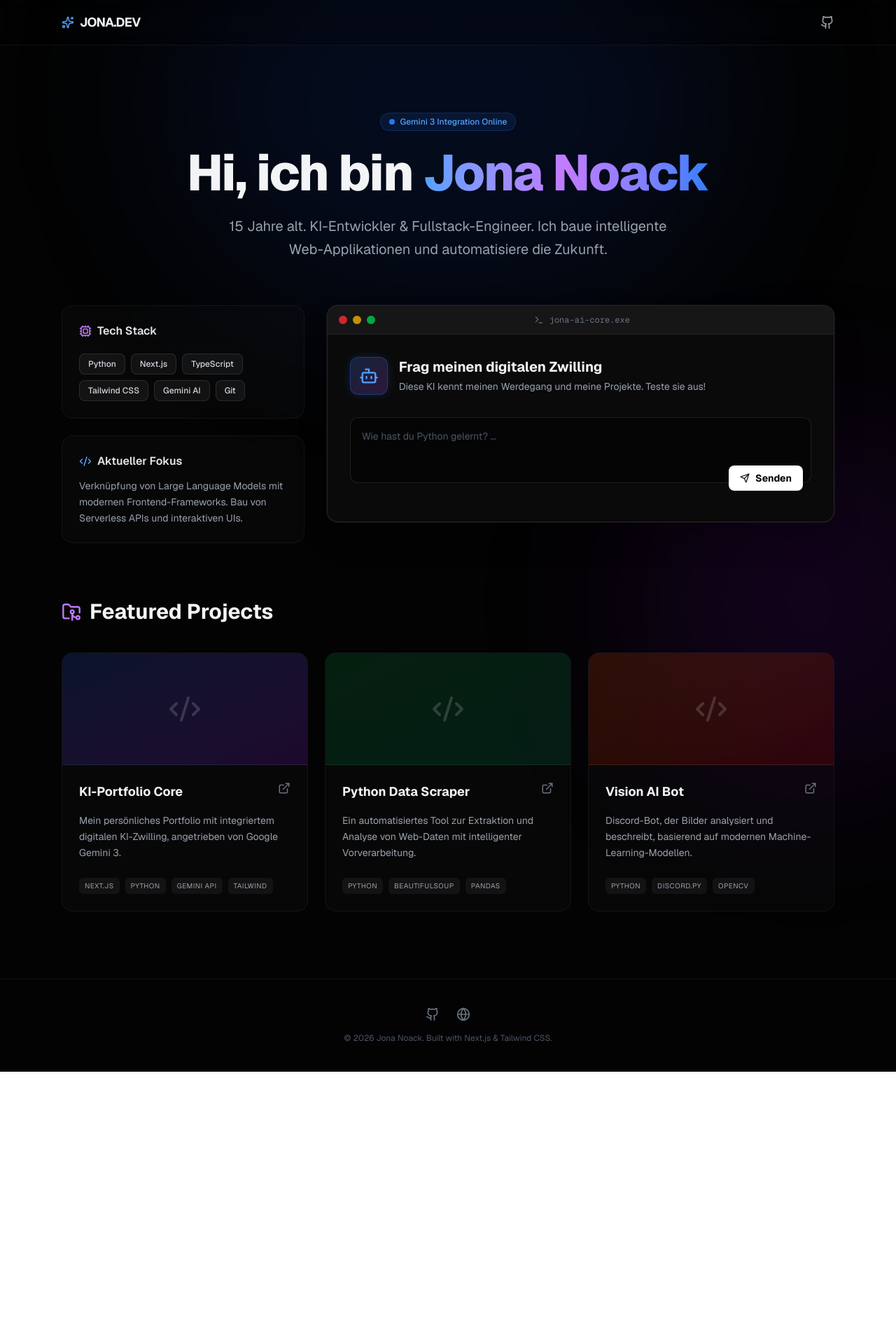
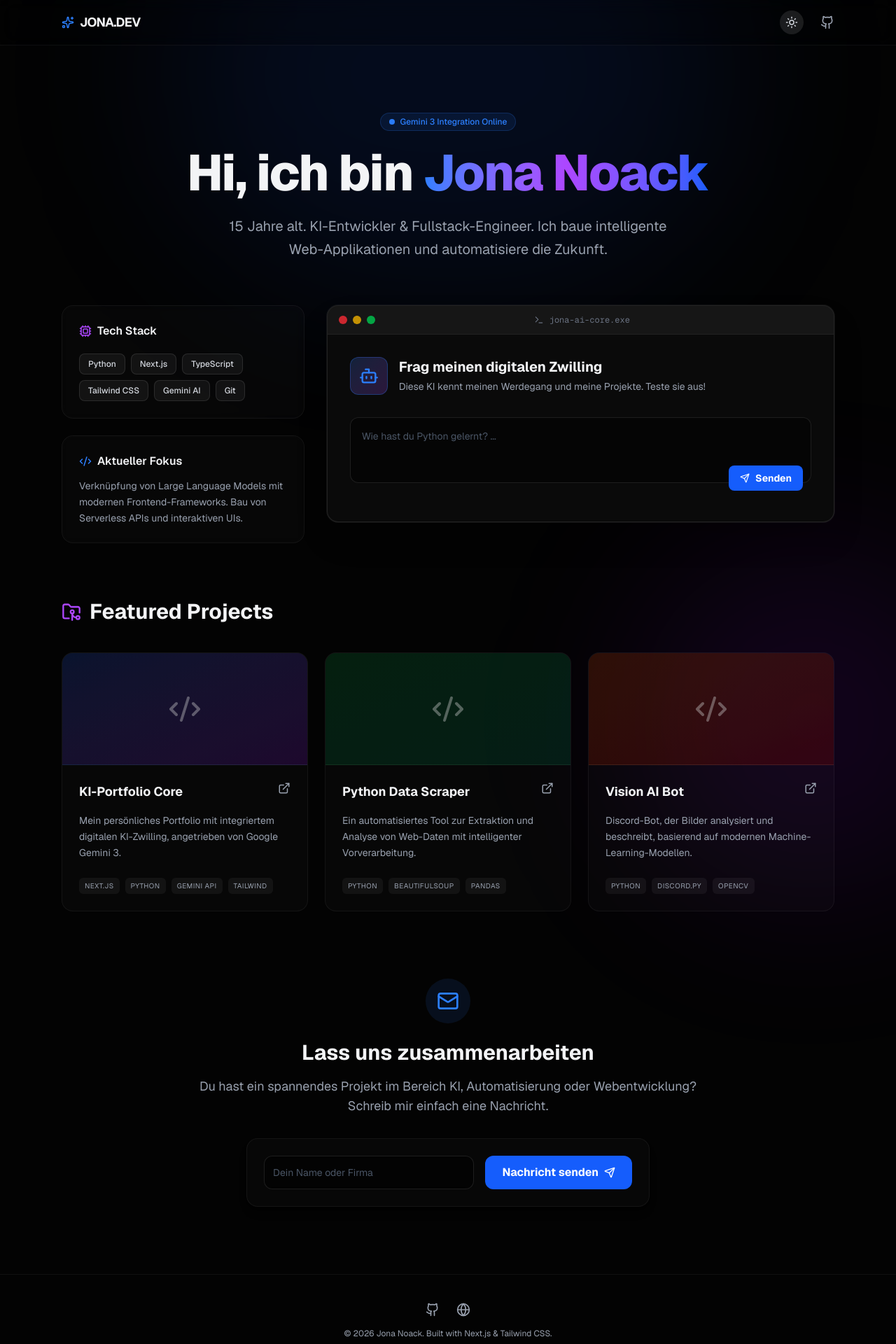
Before and after one commit to noackjona-hash/Portfolio, a Next.js app: page / in a window 1280 px wide. Shown: the top 1920 px of the page at 70% size. Before the commit the page ends 1531 px from the top, so only its background shows below. Built offline with nearby package versions, Linux system fonts and the light colour scheme.

Commit message:
Dark Mode Toggle und Kontaktbereich hinzugefügt

```diff
--- a/app/page.tsx
+++ b/app/page.tsx
@@ -1,12 +1,15 @@
 "use client";
-import { useState } from "react";
+import { useState, useEffect } from "react";
 import { motion } from "framer-motion";
-import { Bot, Code2, Cpu, Github, Globe, Send, Terminal, Sparkles, FolderGit2, ExternalLink } from "lucide-react";
+import { Bot, Code2, Cpu, Github, Globe, Send, Terminal, Sparkles, FolderGit2, ExternalLink, Sun, Moon, Mail } from "lucide-react";
 
 export default function Portfolio() {
   const [input, setInput] = useState("");
   const [response, setResponse] = useState("");
   const [loading, setLoading] = useState(false);
+
+  // Theme State (Dark Mode ist Standard)
+  const [isLight, setIsLight] = useState(false);
 
   const askAI = async () => {
     if (!input) return;
@@ -26,7 +29,23 @@ export default function Portfolio() {
     setLoading(false);
   };
 
-  // Platzhalter-Daten für deine Projekte
+  // Kontakt-Handler (öffnet lokales E-Mail-Programm)
+  const handleContact = (e: React.FormEvent) => {
+    e.preventDefault();
+    window.location.href = "mailto:jona.noack@outlook.de?subject=Kontaktanfrage über Portfolio";
+  };
+
+  // Dynamische Farbklassen basierend auf dem Theme
+  const themeClasses = {
+    bg: isLight ? "bg-gray-50" : "bg-[#030303]",
+    text: isLight ? "text-gray-900" : "text-gray-100",
+    textMuted: isLight ? "text-gray-600" : "text-gray-400",
+    cardBg: isLight ? "bg-white border-gray-200 shadow-md" : "bg-white/[0.02] border-white/5",
+    cardHover: isLight ? "hover:border-purple-400 hover:shadow-lg" : "hover:bg-white/[0.04] hover:border-purple-500/30",
+    inputBg: isLight ? "bg-gray-100 border-gray-300 text-gray-900 placeholder:text-gray-500" : "bg-black/50 border-white/10 text-gray-200 placeholder:text-gray-600",
+    navBg: isLight ? "bg-white/70 border-gray-200" : "bg-black/20 border-white/5",
+  };
+
   const projects = [
     {
       title: "KI-Portfolio Core",
@@ -52,21 +71,33 @@ export default function Portfolio() {
   ];
 
   return (
-    <div className="min-h-screen bg-[#030303] text-gray-100 selection:bg-purple-500/30 relative overflow-hidden font-sans">
+    <div className={`min-h-screen transition-colors duration-500 selection:bg-purple-500/30 relative overflow-hidden font-sans ${themeClasses.bg} ${themeClasses.text}`}>
 
       {/* Ambient Background Glow */}
-      <div className="absolute top-[-10%] left-1/2 -translate-x-1/2 w-[800px] h-[600px] bg-blue-600/10 blur-[120px] rounded-full pointer-events-none" />
-      <div className="absolute top-[40%] right-[-10%] w-[500px] h-[500px] bg-purple-600/10 blur-[120px] rounded-full pointer-events-none" />
+      {!isLight && (
+        <>
+          <div className="absolute top-[-10%] left-1/2 -translate-x-1/2 w-[800px] h-[600px] bg-blue-600/10 blur-[120px] rounded-full pointer-events-none" />
+          <div className="absolute top-[40%] right-[-10%] w-[500px] h-[500px] bg-purple-600/10 blur-[120px] rounded-full pointer-events-none" />
+        </>
+      )}
 
       {/* Navigation / Header */}
-      <nav className="w-full border-b border-white/5 bg-black/20 backdrop-blur-md sticky top-0 z-50">
+      <nav className={`w-full border-b backdrop-blur-md sticky top-0 z-50 transition-colors duration-500 ${themeClasses.navBg}`}>
         <div className="max-w-6xl mx-auto px-6 h-16 flex items-center justify-between">
           <span className="font-bold text-lg tracking-tighter flex items-center gap-2">
-            <Sparkles size={18} className="text-blue-400" />
+            <Sparkles size={18} className="text-blue-500" />
             JONA.DEV
           </span>
-          <div className="flex gap-4">
-            <a href="https://github.com/noackjona-hash" target="_blank" className="text-gray-400 hover:text-white transition-colors"><Github size={20} /></a>
+          <div className="flex gap-6 items-center">
+            {/* Theme Toggle Button */}
+            <button
+              onClick={() => setIsLight(!isLight)}
+              className={`p-2 rounded-full transition-colors ${isLight ? "bg-gray-200 text-gray-700 hover:bg-gray-300" : "bg-white/10 text-gray-300 hover:bg-white/20"}`}
+              aria-label="Toggle Theme"
+            >
+              {isLight ? <Moon size={18} /> : <Sun size={18} />}
+            </button>
+            <a href="https://github.com/noackjona-hash" target="_blank" className={`${themeClasses.textMuted} hover:text-blue-500 transition-colors`}><Github size={20} /></a>
           </div>
         </div>
       </nav>
@@ -74,14 +105,14 @@ export default function Portfolio() {
       {/* Hero Section */}
       <section className="pt-24 pb-16 px-6 max-w-5xl mx-auto text-center relative z-10">
         <motion.div initial={{ opacity: 0, y: 20 }} animate={{ opacity: 1, y: 0 }} transition={{ duration: 0.5 }}>
-          <div className="inline-flex items-center gap-2 px-3 py-1 rounded-full bg-blue-500/10 border border-blue-500/20 text-blue-400 text-xs font-medium mb-6">
+          <div className="inline-flex items-center gap-2 px-3 py-1 rounded-full bg-blue-500/10 border border-blue-500/20 text-blue-500 text-xs font-medium mb-6">
             <span className="w-2 h-2 rounded-full bg-blue-500 animate-pulse" />
             Gemini 3 Integration Online
           </div>
           <h1 className="text-5xl md:text-7xl font-extrabold mb-6 tracking-tight">
-            Hi, ich bin <span className="bg-gradient-to-r from-blue-400 via-purple-400 to-blue-500 bg-clip-text text-transparent">Jona Noack</span>
+            Hi, ich bin <span className="bg-gradient-to-r from-blue-500 via-purple-500 to-blue-600 bg-clip-text text-transparent">Jona Noack</span>
           </h1>
-          <p className="text-lg md:text-xl text-gray-400 max-w-2xl mx-auto leading-relaxed">
+          <p className={`text-lg md:text-xl max-w-2xl mx-auto leading-relaxed ${themeClasses.textMuted}`}>
             15 Jahre alt. KI-Entwickler & Fullstack-Engineer. Ich baue intelligente Web-Applikationen und automatisiere die Zukunft.
           </p>
         </motion.div>
@@ -94,14 +125,14 @@ export default function Portfolio() {
         <div className="lg:col-span-4 space-y-6">
           <motion.div
             initial={{ opacity: 0, x: -20 }} animate={{ opacity: 1, x: 0 }} transition={{ delay: 0.2 }}
-            className="bg-white/[0.02] border border-white/5 p-6 rounded-2xl backdrop-blur-sm hover:bg-white/[0.04] transition-colors"
+            className={`border p-6 rounded-2xl backdrop-blur-sm transition-all duration-300 ${themeClasses.cardBg} ${themeClasses.cardHover}`}
           >
-            <h3 className="flex items-center gap-2 font-semibold mb-5 text-gray-200">
-              <Cpu size={18} className="text-purple-400" /> Tech Stack
+            <h3 className="flex items-center gap-2 font-semibold mb-5">
+              <Cpu size={18} className="text-purple-500" /> Tech Stack
             </h3>
             <div className="flex flex-wrap gap-2">
               {["Python", "Next.js", "TypeScript", "Tailwind CSS", "Gemini AI", "Git"].map((tech) => (
-                <span key={tech} className="px-3 py-1.5 bg-white/5 border border-white/10 rounded-lg text-xs font-medium text-gray-300 hover:border-purple-500/50 hover:text-white transition-all cursor-default">
+                <span key={tech} className={`px-3 py-1.5 border rounded-lg text-xs font-medium transition-all cursor-default ${isLight ? "bg-gray-100 border-gray-200 text-gray-700" : "bg-white/5 border-white/10 text-gray-300"}`}>
                   {tech}
                 </span>
               ))}
@@ -110,12 +141,12 @@ export default function Portfolio() {
 
           <motion.div
             initial={{ opacity: 0, x: -20 }} animate={{ opacity: 1, x: 0 }} transition={{ delay: 0.3 }}
-            className="bg-white/[0.02] border border-white/5 p-6 rounded-2xl backdrop-blur-sm hover:bg-white/[0.04] transition-colors"
+            className={`border p-6 rounded-2xl backdrop-blur-sm transition-all duration-300 ${themeClasses.cardBg} ${themeClasses.cardHover}`}
           >
-            <h3 className="flex items-center gap-2 font-semibold mb-3 text-gray-200">
-              <Code2 size={18} className="text-blue-400" /> Aktueller Fokus
+            <h3 className="flex items-center gap-2 font-semibold mb-3">
+              <Code2 size={18} className="text-blue-500" /> Aktueller Fokus
             </h3>
-            <p className="text-sm text-gray-400 leading-relaxed">
+            <p className={`text-sm leading-relaxed ${themeClasses.textMuted}`}>
               Verknüpfung von Large Language Models mit modernen Frontend-Frameworks. Bau von Serverless APIs und interaktiven UIs.
             </p>
           </motion.div>
@@ -126,8 +157,8 @@ export default function Portfolio() {
           initial={{ opacity: 0, y: 20 }} animate={{ opacity: 1, y: 0 }} transition={{ delay: 0.4 }}
           className="lg:col-span-8"
         >
-          <div className="bg-[#0a0a0a] border border-white/10 rounded-2xl shadow-2xl overflow-hidden ring-1 ring-white/5">
-            <div className="bg-white/5 px-4 py-3 flex items-center justify-between border-b border-white/5">
+          <div className={`border rounded-2xl shadow-2xl overflow-hidden transition-colors duration-500 ${isLight ? "bg-white border-gray-300" : "bg-[#0a0a0a] border-white/10 ring-1 ring-white/5"}`}>
+            <div className={`px-4 py-3 flex items-center justify-between border-b ${isLight ? "bg-gray-100 border-gray-200" : "bg-white/5 border-white/5"}`}>
               <div className="flex gap-2">
                 <div className="w-3 h-3 rounded-full bg-red-500/80" />
                 <div className="w-3 h-3 rounded-full bg-yellow-500/80" />
@@ -141,12 +172,12 @@ export default function Portfolio() {
 
             <div className="p-6 md:p-8">
               <div className="flex items-start gap-4 mb-8">
-                <div className="p-3 bg-gradient-to-br from-blue-500/20 to-purple-500/20 border border-blue-500/30 rounded-xl text-blue-400 shadow-[0_0_15px_-3px_rgba(59,130,246,0.3)]">
+                <div className="p-3 bg-gradient-to-br from-blue-500/20 to-purple-500/20 border border-blue-500/30 rounded-xl text-blue-500">
                   <Bot size={28} />
                 </div>
                 <div>
-                  <h3 className="text-xl font-bold text-gray-100">Frag meinen digitalen Zwilling</h3>
-                  <p className="text-sm text-gray-400 mt-1">Diese KI kennt meinen Werdegang und meine Projekte. Teste sie aus!</p>
+                  <h3 className="text-xl font-bold">Frag meinen digitalen Zwilling</h3>
+                  <p className={`text-sm mt-1 ${themeClasses.textMuted}`}>Diese KI kennt meinen Werdegang und meine Projekte. Teste sie aus!</p>
                 </div>
               </div>
 
@@ -161,13 +192,13 @@ export default function Portfolio() {
                     }
                   }}
                   placeholder="Wie hast du Python gelernt? ..."
-                  className="w-full bg-black/50 border border-white/10 rounded-xl p-4 text-sm text-gray-200 focus:border-purple-500/50 focus:ring-1 focus:ring-purple-500/50 outline-none transition-all resize-none placeholder:text-gray-600"
+                  className={`w-full border rounded-xl p-4 text-sm focus:border-purple-500/50 focus:ring-1 focus:ring-purple-500/50 outline-none transition-all resize-none ${themeClasses.inputBg}`}
                   rows={3}
                 />
                 <button
                   onClick={askAI}
                   disabled={loading}
-                  className="absolute bottom-3 right-3 bg-white text-black hover:bg-gray-200 disabled:bg-gray-700 disabled:text-gray-500 px-4 py-2 rounded-lg text-sm font-bold flex items-center gap-2 transition-all"
+                  className="absolute bottom-3 right-3 bg-blue-600 text-white hover:bg-blue-700 disabled:bg-gray-500 px-4 py-2 rounded-lg text-sm font-bold flex items-center gap-2 transition-all"
                 >
                   {loading ? "Verarbeite..." : <><Send size={14} /> Senden</>}
                 </button>
@@ -177,10 +208,10 @@ export default function Portfolio() {
                 <motion.div
                   initial={{ opacity: 0, y: 10 }}
                   animate={{ opacity: 1, y: 0 }}
-                  className="mt-6 p-5 bg-blue-950/10 rounded-xl border border-blue-500/20 relative overflow-hidden group"
+                  className={`mt-6 p-5 rounded-xl border relative overflow-hidden group ${isLight ? "bg-blue-50 border-blue-200" : "bg-blue-950/10 border-blue-500/20"}`}
                 >
                   <div className="absolute top-0 left-0 w-1 h-full bg-gradient-to-b from-blue-500 to-purple-500" />
-                  <p className="text-sm text-gray-300 leading-relaxed pl-2 whitespace-pre-wrap">
+                  <p className={`text-sm leading-relaxed pl-2 whitespace-pre-wrap ${isLight ? "text-gray-800" : "text-gray-300"}`}>
                     {response}
                   </p>
                 </motion.div>
@@ -196,8 +227,8 @@ export default function Portfolio() {
           initial={{ opacity: 0, y: 20 }} whileInView={{ opacity: 1, y: 0 }} viewport={{ once: true }}
           className="flex items-center gap-3 mb-10"
         >
-          <FolderGit2 className="text-purple-400" size={28} />
-          <h2 className="text-3xl font-bold text-gray-100">Featured Projects</h2>
+          <FolderGit2 className="text-purple-500" size={28} />
+          <h2 className="text-3xl font-bold">Featured Projects</h2>
         </motion.div>
 
         <div className="grid grid-cols-1 md:grid-cols-2 lg:grid-cols-3 gap-6">
@@ -205,28 +236,26 @@ export default function Portfolio() {
             <motion.div
               key={idx}
               initial={{ opacity: 0, y: 20 }} whileInView={{ opacity: 1, y: 0 }} viewport={{ once: true }} transition={{ delay: idx * 0.1 }}
-              className="group bg-white/[0.02] border border-white/5 rounded-2xl overflow-hidden hover:border-purple-500/30 transition-all hover:shadow-[0_0_30px_-15px_rgba(168,85,247,0.2)] flex flex-col"
+              className={`group border rounded-2xl overflow-hidden transition-all flex flex-col ${themeClasses.cardBg} ${themeClasses.cardHover}`}
             >
-              {/* Image Placeholder */}
-              <div className={`h-40 w-full bg-gradient-to-br ${project.gradient} border-b border-white/5 relative overflow-hidden flex items-center justify-center`}>
-                <Code2 size={48} className="text-white/20 group-hover:scale-110 transition-transform duration-500" />
+              <div className={`h-40 w-full bg-gradient-to-br ${project.gradient} border-b ${isLight ? "border-gray-200" : "border-white/5"} relative overflow-hidden flex items-center justify-center`}>
+                <Code2 size={48} className="text-white/40 group-hover:scale-110 transition-transform duration-500" />
                 <div className="absolute inset-0 bg-black/20 group-hover:bg-transparent transition-colors duration-500" />
               </div>
 
-              {/* Content */}
               <div className="p-6 flex-1 flex flex-col">
                 <div className="flex justify-between items-start mb-4">
-                  <h3 className="font-bold text-lg text-gray-100 group-hover:text-purple-400 transition-colors">{project.title}</h3>
-                  <a href={project.link} className="text-gray-500 hover:text-white transition-colors">
+                  <h3 className="font-bold text-lg group-hover:text-purple-500 transition-colors">{project.title}</h3>
+                  <a href={project.link} className={`${themeClasses.textMuted} hover:text-blue-500 transition-colors`}>
                     <ExternalLink size={18} />
                   </a>
                 </div>
-                <p className="text-sm text-gray-400 leading-relaxed mb-6 flex-1">
+                <p className={`text-sm leading-relaxed mb-6 flex-1 ${themeClasses.textMuted}`}>
                   {project.description}
                 </p>
                 <div className="flex flex-wrap gap-2 mt-auto">
                   {project.tech.map((t) => (
-                    <span key={t} className="text-[10px] uppercase tracking-wider px-2 py-1 bg-white/5 rounded-md text-gray-400">
+                    <span key={t} className={`text-[10px] uppercase tracking-wider px-2 py-1 rounded-md ${isLight ? "bg-gray-100 text-gray-600" : "bg-white/5 text-gray-400"}`}>
                       {t}
                     </span>
                   ))}
@@ -237,13 +266,41 @@ export default function Portfolio() {
         </div>
       </section>
 
+      {/* Contact Section */}
+      <section className="max-w-3xl mx-auto px-6 pb-24 relative z-10 text-center">
+        <motion.div initial={{ opacity: 0, y: 20 }} whileInView={{ opacity: 1, y: 0 }} viewport={{ once: true }}>
+          <div className="inline-flex items-center justify-center p-4 bg-blue-500/10 text-blue-500 rounded-full mb-6">
+            <Mail size={32} />
+          </div>
+          <h2 className="text-3xl font-bold mb-4">Lass uns zusammenarbeiten</h2>
+          <p className={`text-lg mb-8 ${themeClasses.textMuted}`}>
+            Du hast ein spannendes Projekt im Bereich KI, Automatisierung oder Webentwicklung?
+            Schreib mir einfach eine Nachricht.
+          </p>
+          <form onSubmit={handleContact} className={`p-6 border rounded-2xl shadow-lg flex flex-col sm:flex-row gap-4 max-w-xl mx-auto ${themeClasses.cardBg}`}>
+            <input
+              type="text"
+              placeholder="Dein Name oder Firma"
+              required
+              className={`flex-1 border rounded-xl p-3 text-sm focus:border-blue-500 outline-none transition-all ${themeClasses.inputBg}`}
+            />
+            <button
+              type="submit"
+              className="bg-blue-600 hover:bg-blue-700 text-white font-bold py-3 px-6 rounded-xl transition-all flex items-center justify-center gap-2 whitespace-nowrap"
+            >
+              Nachricht senden <Send size={16} />
+            </button>
+          </form>
+        </motion.div>
+      </section>
+
       {/* Footer */}
-      <footer className="border-t border-white/5 py-10 text-center relative z-10">
-        <div className="flex justify-center gap-6 mb-4 text-gray-500">
-          <a href="https://github.com/noackjona-hash" className="hover:text-white transition-colors"><Github size={20} /></a>
-          <a href="#" className="hover:text-white transition-colors"><Globe size={20} /></a>
+      <footer className={`border-t py-10 text-center relative z-10 ${isLight ? "border-gray-200" : "border-white/5"}`}>
+        <div className={`flex justify-center gap-6 mb-4 ${themeClasses.textMuted}`}>
+          <a href="https://github.com/noackjona-hash" className="hover:text-blue-500 transition-colors"><Github size={20} /></a>
+          <a href="#" className="hover:text-blue-500 transition-colors"><Globe size={20} /></a>
         </div>
-        <p className="text-xs text-gray-600">© 2026 Jona Noack. Built with Next.js & Tailwind CSS.</p>
+        <p className={`text-xs ${themeClasses.textMuted}`}>© 2026 Jona Noack. Built with Next.js & Tailwind CSS.</p>
       </footer>
     </div>
   );
```
